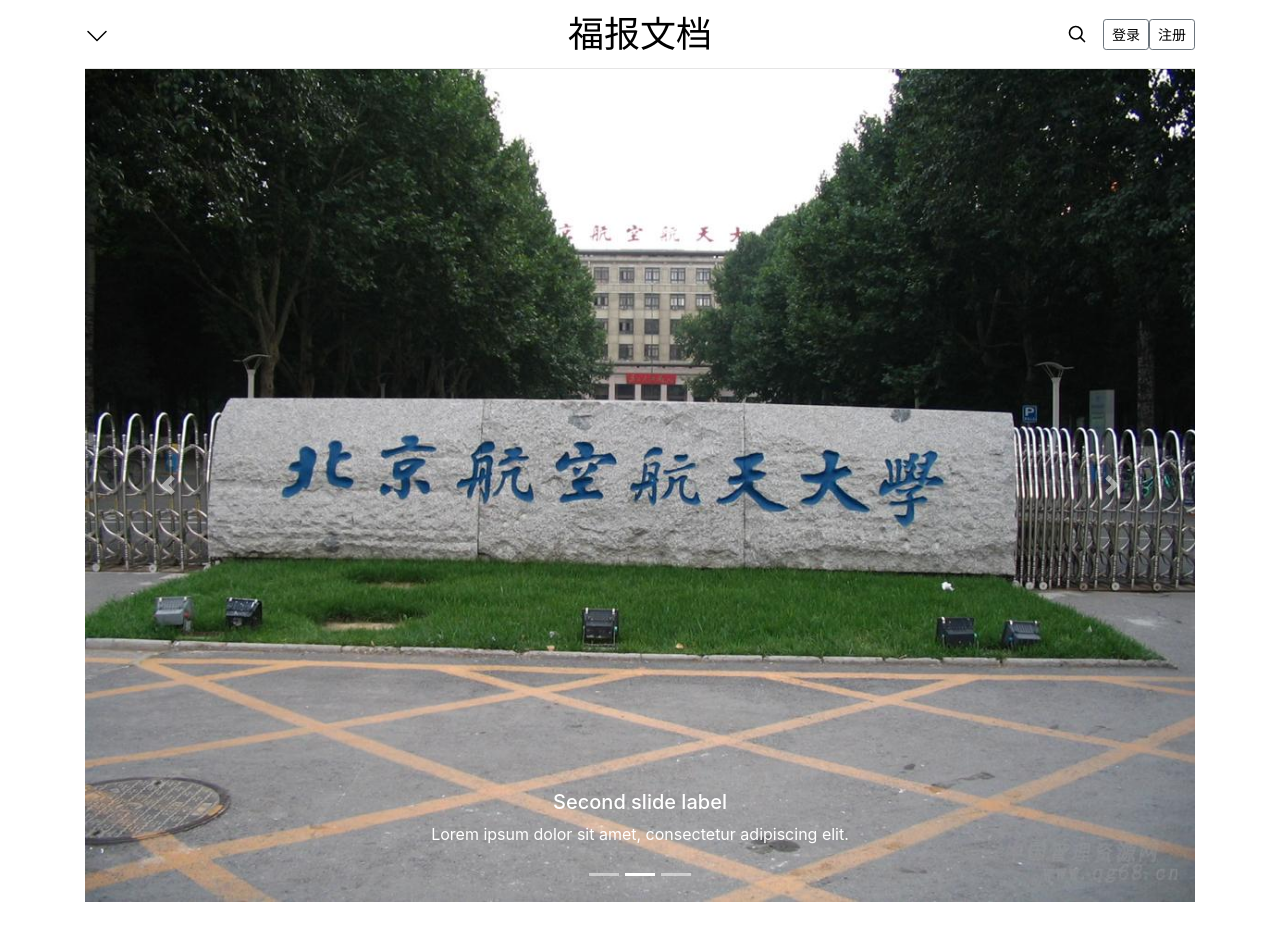
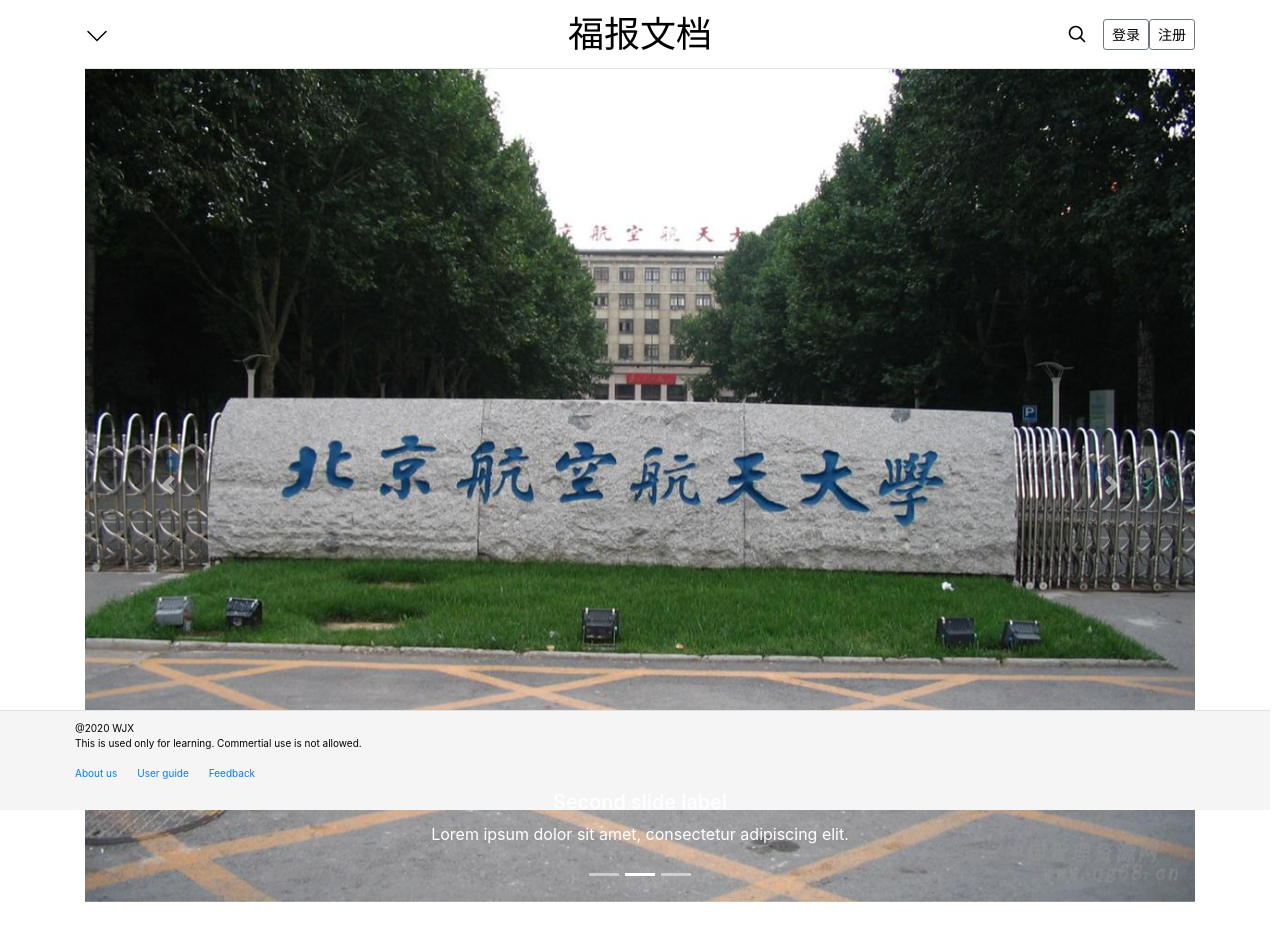
Before and after one commit to wjxchn/2020_Summer_Semester, a Vue app in the folder SmallSemester/SmallSemesterVue/: page / in a window 1280 px wide. Shown: the top 952 px of the page. Built offline with nearby package versions, Linux system fonts and the light colour scheme; what vue-quill-editor, vue-verify-plugin would draw is missing.

Commit message:
底边栏固定更新

```diff
--- a/SmallSemester/SmallSemesterVue/src/components/BottomGuider.vue
+++ b/SmallSemester/SmallSemesterVue/src/components/BottomGuider.vue
@@ -4,10 +4,10 @@
         </div>
         <div class="bottom-guider-border-style border-top">
             <div class="container">
-                <p class="bottom-guider-text">@2020 WJX<br/>This is used only for learning. Commertial use is not allowed.<br/><br/></p>
+                <p class="bottom-guider-text">@2020 WJX<br/>This is used only for learning. Commertial use is not allowed.<br/><br/>
                 <a href="#" class="bottom-guider-link">About us</a>
                 <a href="#" class="bottom-guider-link">User guide</a>
-                <a href="#" class="bottom-guider-link">Feedback</a>
+                <a href="#" class="bottom-guider-link">Feedback</a></p>
             </div>
         </div>
     </div>
@@ -22,14 +22,17 @@
 <style>
 .before-bottom-guider-style{
     width: 100%;
-    height: 50px;
+    height: 100px;
     background-color: white;
 }
 .bottom-guider-border-style{
     width: 100%;
-    height: 150px;
+    height: 100px;
     background-color: rgb(245, 245, 245);
-    padding: 30px;
+    position:fixed;
+    bottom:0%;
+    padding:10px;
+    margin:-10px;
 }
 .bottom-guider-text{
     font-size: 10px;
```
